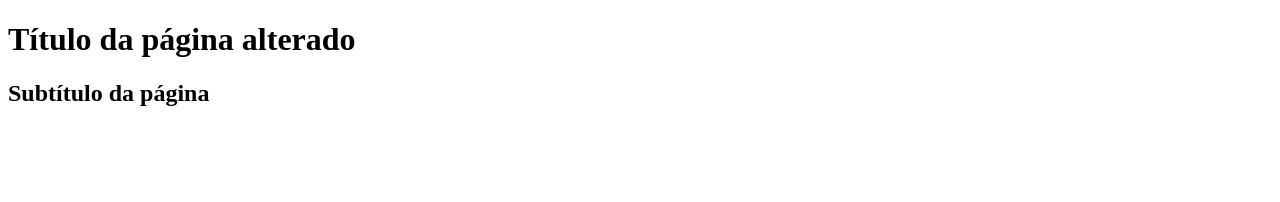
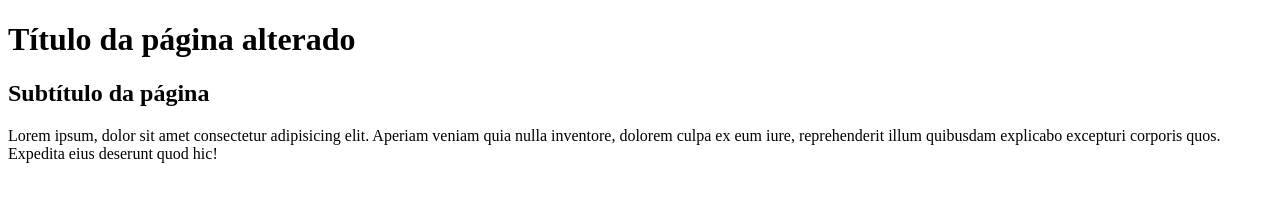
Before and after one commit to Cayuaz/git-vscode, a plain HTML site: page index.html in a window 1280 px wide. Drawn offline with Linux system fonts and the light colour scheme.

Commit message:
feat: create new file css and add new element and styles

```diff
--- a/index.html
+++ b/index.html
@@ -4,9 +4,14 @@
         <meta charset="UTF-8">
         <meta name="viewport" content="width=device-width, initial-scale=1.0">
         <title>Document</title>
+        <link rel="stylesheet" href="style.css">
     </head>
     <body>
         <h1>Título da página alterado</h1>
         <h2>Subtítulo da página</h2>
+
+        <p>
+            Lorem ipsum, dolor sit amet consectetur adipisicing elit. Aperiam veniam quia nulla inventore, dolorem culpa ex eum iure, reprehenderit illum quibusdam explicabo excepturi corporis quos. Expedita eius deserunt quod hic!
+        </p>
     </body>
 </html>
```
